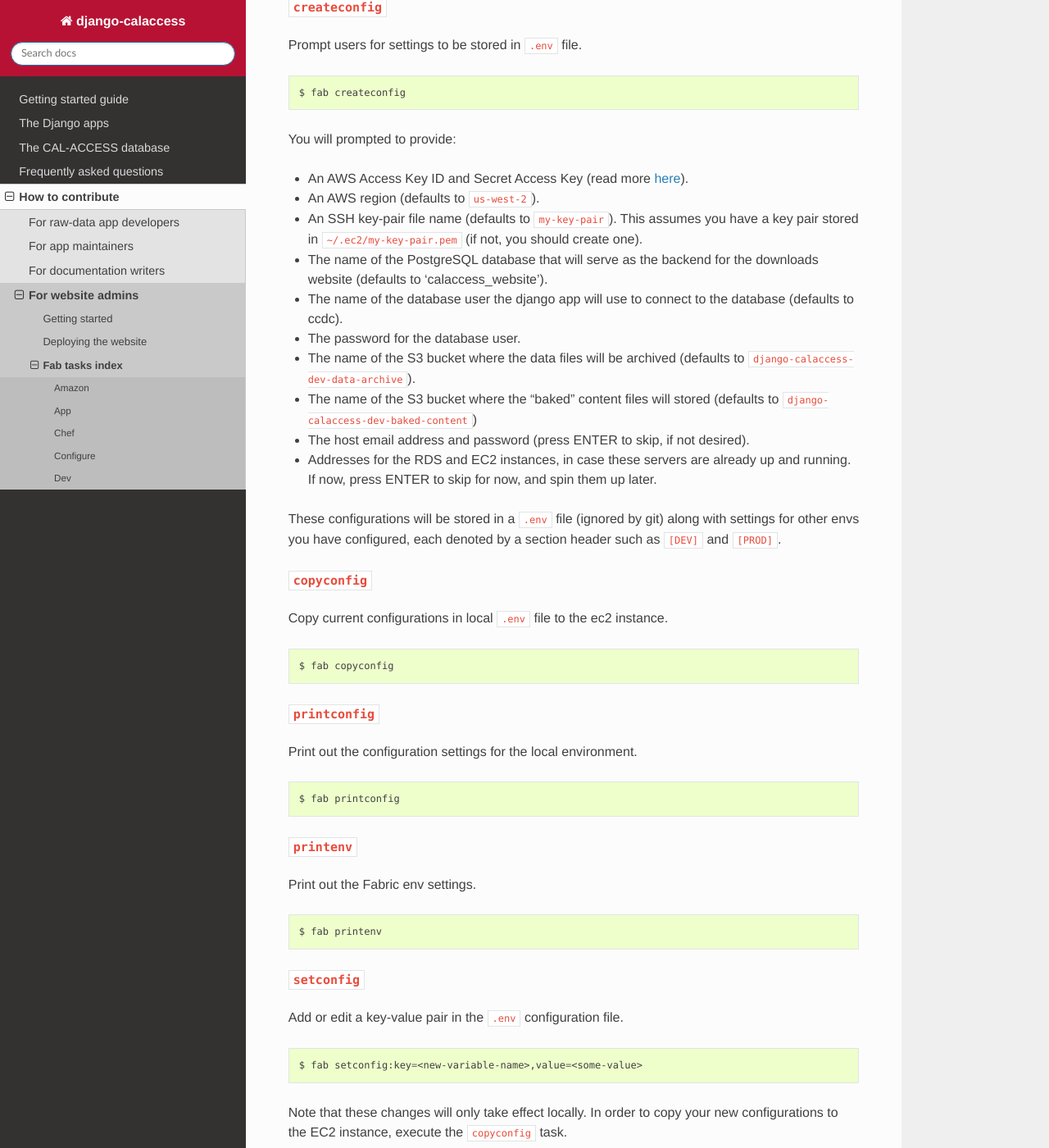
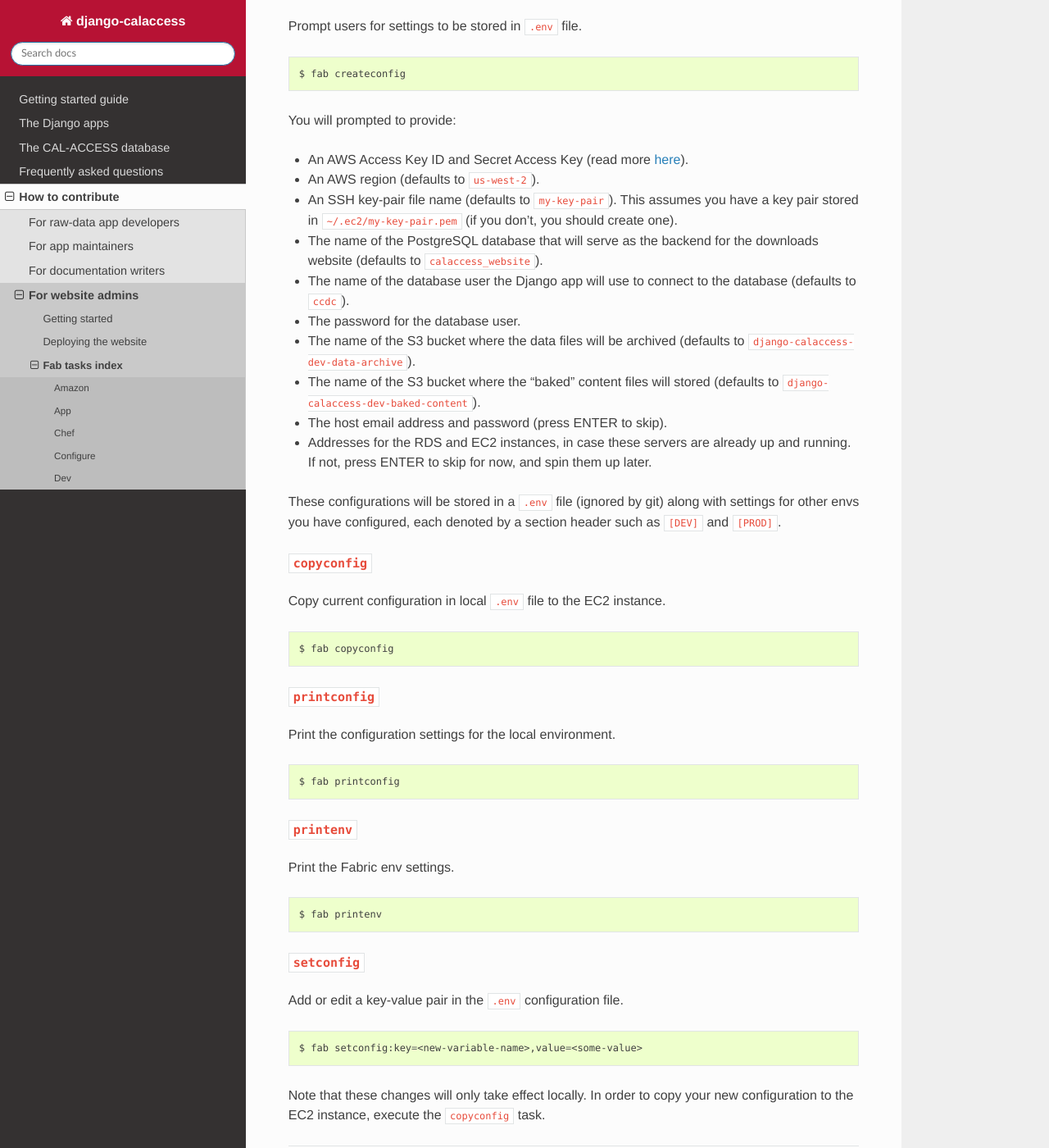
Before and after one commit to palewire/django-calaccess-technical-documentation, a Sphinx documentation site: the page built from docs/contribute/calaccess_website/fab-task-index.rst, in a window 1280 px wide and 1400 px high, scrolled down 5713 px. Shown: the whole window at 82% size. Built offline with Sphinx 7.4.7 and the Read the Docs theme 2.0.0, drawn with Linux system fonts in a browser that asks for light colours; some of the changed text lies outside the part shown.

Commit message:
Update fab-task-index.rst

```diff
--- a/docs/contribute/calaccess_website/fab-task-index.rst
+++ b/docs/contribute/calaccess_website/fab-task-index.rst
@@ -29,7 +29,7 @@ Spin up a new Ubuntu 14.04 server on Amazon EC2. Returns the id and public addre
 
     $ fab createrds
 
-The address for your new EC2 instance will also be added to your current environment's configurations (stored in ``.env``). If you already have EC2 host set in your current env, its address will be replaced.
+The address for your new EC2 instance will also be added to your current environment's configuration (stored in ``.env``). If you already have an EC2 host set in your current env, its address will be replaced.
 
 Optional arguments:
 
@@ -51,7 +51,7 @@ The ``name`` for the key pair is the only positional argument:
 
 You'll be stopped if you try to re-use an existing key pair name.
 
-A new key pair will then be stored in ``~/.ec2/<your-key-name>.pem``, and the key pair name will be added to your current environment's configurations (stored in ``.env``). If you already have a key name set in your current env, it will be replaced.
+A new key pair will then be stored in ``~/.ec2/<your-key-name>.pem``, and the key pair name will be added to your current environment's configuration (stored in ``.env``). If you already have a key name set in your current env, it will be replaced.
 
 ``createrds``
 ~~~~~~~~~~~~~
@@ -88,7 +88,7 @@ The positional arguments are:
 
     The current database on the destination instance will be deleted.
 
-You might execute this task, for example, if you want to replicate the production database to a dev instance.
+You might execute this task if, for example, you want to replicate the production database to a dev instance.
 
 .. code-block:: bash
 
@@ -96,7 +96,7 @@ You might execute this task, for example, if you want to replicate the productio
 
 The process may take several minutes to complete.
 
-If you would like to create a new snapshot of the source db instance before making a copy, you can pass in `` make_snapshot=True``.
+If you would like to create a new snapshot of the source db instance before making a copy, you can pass in ``make_snapshot=True``.
 
 
 --------------------------------------------
@@ -274,14 +274,14 @@ You will prompted to provide:
 
 * An AWS Access Key ID and Secret Access Key (read more `here <https://aws.amazon.com/developers/access-keys/>`_).
 * An AWS region (defaults to ``us-west-2``).
-* An SSH key-pair file name (defaults to ``my-key-pair``). This assumes you have a key pair stored in ``~/.ec2/my-key-pair.pem`` (if not, you should create one).
-* The name of the PostgreSQL database that will serve as the backend for the downloads website (defaults to 'calaccess_website').
-* The name of the database user the django app will use to connect to the database (defaults to ccdc).
+* An SSH key-pair file name (defaults to ``my-key-pair``). This assumes you have a key pair stored in ``~/.ec2/my-key-pair.pem`` (if you don't, you should create one).
+* The name of the PostgreSQL database that will serve as the backend for the downloads website (defaults to ``calaccess_website``).
+* The name of the database user the Django app will use to connect to the database (defaults to ``ccdc``).
 * The password for the database user.
 * The name of the S3 bucket where the data files will be archived (defaults to ``django-calaccess-dev-data-archive``).
-* The name of the S3 bucket where the "baked" content files will stored (defaults to ``django-calaccess-dev-baked-content``)
-* The host email address and password (press ENTER to skip, if not desired).
-* Addresses for the RDS and EC2 instances, in case these servers are already up and running. If now, press ENTER to skip for now, and spin them up later.
+* The name of the S3 bucket where the "baked" content files will stored (defaults to ``django-calaccess-dev-baked-content``).
+* The host email address and password (press ENTER to skip).
+* Addresses for the RDS and EC2 instances, in case these servers are already up and running. If not, press ENTER to skip for now, and spin them up later.
 
 These configurations will be stored in a ``.env`` file (ignored by git) along with settings for other envs you have configured, each denoted by a section header such as ``[DEV]`` and ``[PROD]``.
 
@@ -289,7 +289,7 @@ These configurations will be stored in a ``.env`` file (ignored by git) along wi
 ``copyconfig``
 ~~~~~~~~~~~~~~
 
-Copy current configurations in local ``.env`` file to the ec2 instance.
+Copy current configuration in local ``.env`` file to the EC2 instance.
 
 .. code-block:: bash
 
@@ -299,7 +299,7 @@ Copy current configurations in local ``.env`` file to the ec2 instance.
 ``printconfig``
 ~~~~~~~~~~~~~~~
 
-Print out the configuration settings for the local environment.
+Print the configuration settings for the local environment.
 
 .. code-block:: bash
 
@@ -309,7 +309,7 @@ Print out the configuration settings for the local environment.
 ``printenv``
 ~~~~~~~~~~~~
 
-Print out the Fabric env settings.
+Print the Fabric env settings.
 
 .. code-block:: bash
 
@@ -325,7 +325,7 @@ Add or edit a key-value pair in the ``.env`` configuration file.
 
     $ fab setconfig:key=<new-variable-name>,value=<some-value>
 
-Note that these changes will only take effect locally. In order to copy your new configurations to the EC2 instance, execute the ``copyconfig`` task.
+Note that these changes will only take effect locally. In order to copy your new configuration to the EC2 instance, execute the ``copyconfig`` task.
 
 
 --------------------------------------------
@@ -356,7 +356,7 @@ Log into the EC2 instance using SSH.
 
     $ fab ssh
 
-By default, you will connect to the instance specified in ``ec2_host`` under your current environmnet in the ``.env`` file. If you want to connect to another EC2 instance you have up-and-running, pass in the address like so:
+By default, you will connect to the instance specified in ``ec2_host`` under your current environmnet in the ``.env`` file. If you want to connect to another EC2 instance you have up and running, pass in the address like so:
 
 .. code-block:: bash
 
```
Also changed, not shown: other parts of docs/contribute/calaccess_website/fab-task-index.rst (+6 -6 lines).
